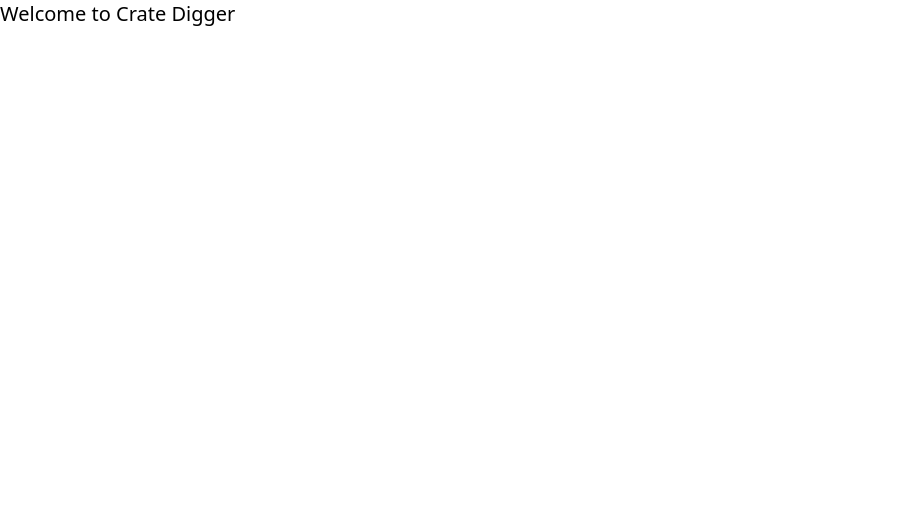
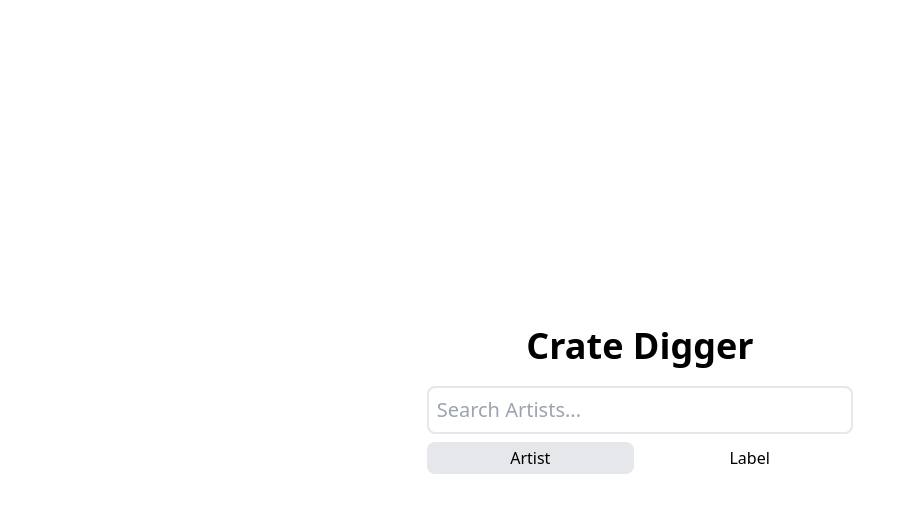
Before and after one commit to georgejdanforth/crate-digger, a Next.js app in the folder frontend/: page / in a window 1280 px wide. Shown: the top 512 px of the page, without its empty margins (0-916 px from the left). Built offline with nearby package versions, Linux system fonts and the light colour scheme.

Commit message:
Add search page layout

```diff
--- a/frontend/pages/index.tsx
+++ b/frontend/pages/index.tsx
@@ -1,7 +1,19 @@
 import type { NextPage } from 'next'
 import Head from 'next/head'
+import { FC, useState } from 'react';
+
+import { classes } from '../utils';
+
+enum SearchType {
+  Artist = 'Artist',
+  Label = 'Label',
+}
 
 const Home: NextPage = () => {
+
+  const [searchType, setSearchType] = useState<SearchType>(SearchType.Artist);
+  const [searchQuery, setSearchQuery] = useState<string>('');
+
   return (
     <>
       <Head>
@@ -9,8 +21,18 @@
         <link rel="icon" href="/favicon.ico" />
       </Head>
 
-      <main>
-        <h1 className="h-1 text-xl">Welcome to Crate Digger</h1>
+      <main className="h-screen">
+        <div className="flex flex-grow flex-col justify-center items-center h-full gap-5">
+          <h1 className="font-bold text-4xl">Crate Digger</h1>
+          <div className="flex flex-col gap-2 sm:w-2/3 md:w-2/3 lg:w-1/3">
+            <SearchBar
+              searchType={searchType}
+              searchQuery={searchQuery}
+              setSearchQuery={setSearchQuery}
+            />
+            <SearchTypeSelect searchType={searchType} setSearchType={setSearchType} />
+          </div>
+        </div>
       </main>
 
       <footer/>
@@ -18,4 +40,42 @@
   )
 }
 
+interface SearchBarProps {
+  searchType: SearchType;
+  searchQuery: string;
+  setSearchQuery: (searchQuery: string) => void;
+}
+const SearchBar: FC<SearchBarProps> = ({ searchType, searchQuery, setSearchQuery }) => (
+  <div className="flex flex-row gap-1">
+    <input
+      type="text"
+      value={searchQuery}
+      onChange={(e) => setSearchQuery(e.target.value)}
+      className="flex-grow outline-none px-2 py-2 text-xl border-2 rounded-lg focus:drop-shadow-md"
+      placeholder={`Search ${searchType}s...`}
+    />
+  </div>
+);
+
+interface SearchTypeSelectProps {
+  searchType: SearchType;
+  setSearchType: (searchType: SearchType) => void;
+}
+const SearchTypeSelect: FC<SearchTypeSelectProps> = ({ searchType, setSearchType }) => (
+  <div className="flex flex-rowg gap-3 w-full">
+    {Object.values(SearchType).map((st) => (
+      <button
+        onClick={() => setSearchType(st)}
+        className={classes(
+          'flex-grow outline-none px-4 py-1 hover:bg-gray-100 rounded-lg',
+          searchType === st ? 'bg-gray-200' : '',
+        )}
+        key={st}
+      >
+        {st}
+      </button>
+    ))}
+  </div>
+);
+
 export default Home
```
